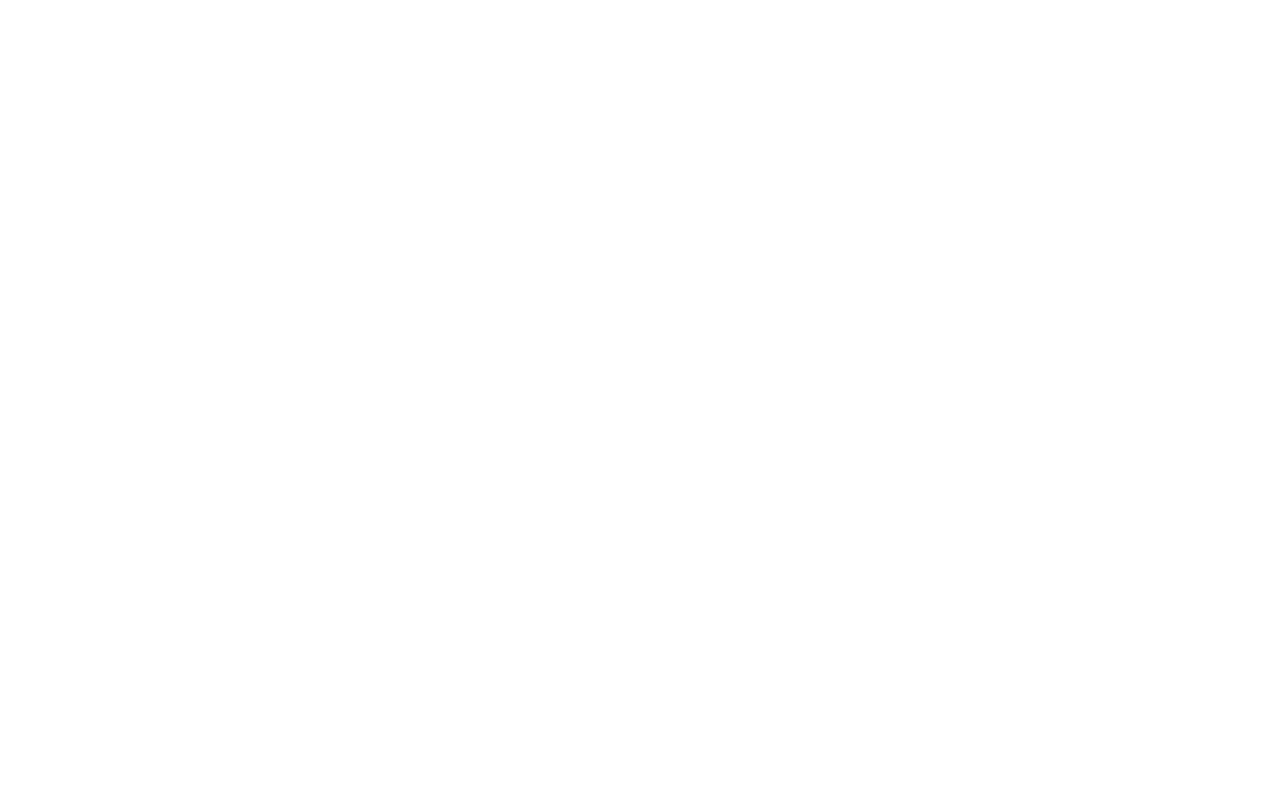
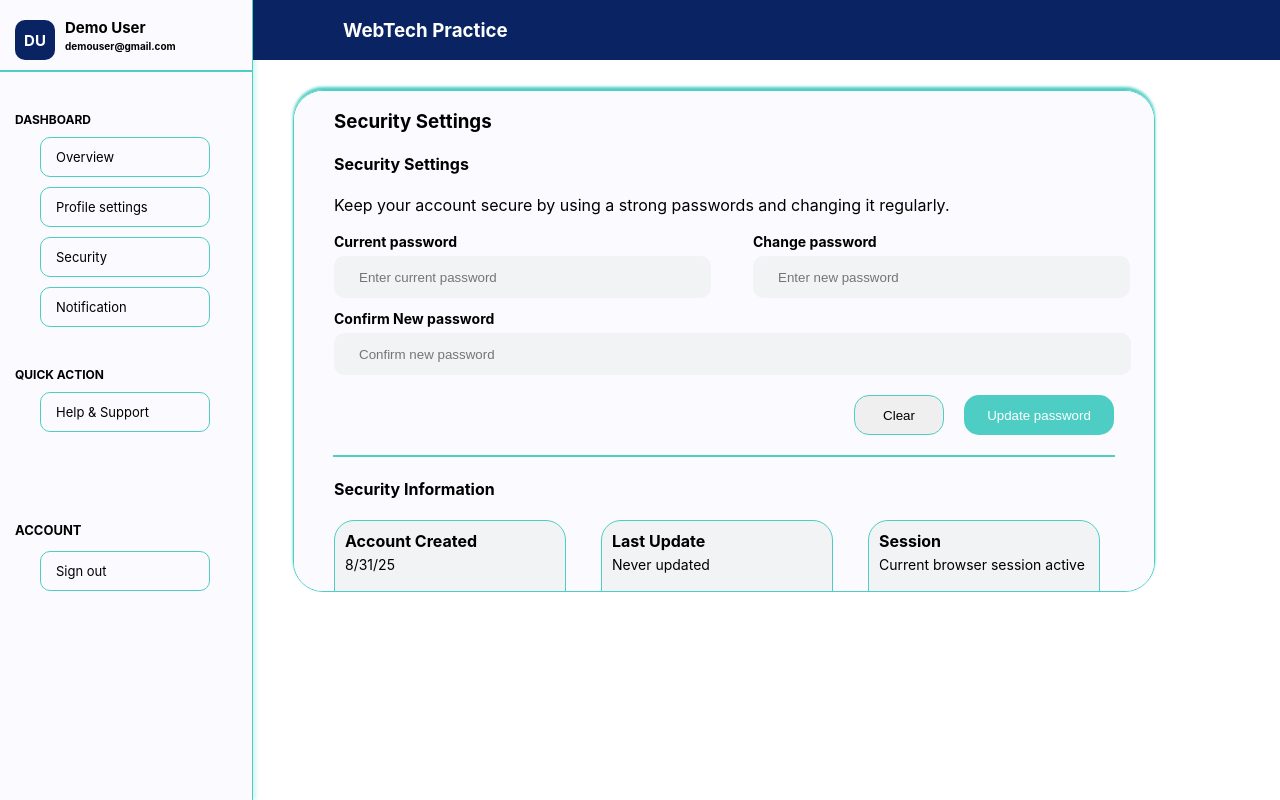
Before and after one commit to Rohit-kr07/React-project-Shahnaz, a React (Create React App) app: page /Securitypage in a window 1280 px wide. Before the commit this address had no page. Built offline with nearby package versions, Linux system fonts and the light colour scheme.

Commit message:
profile and security page completed

```diff
--- a/public/index.html
+++ b/public/index.html
@@ -24,6 +24,12 @@
       work correctly both with client-side routing and a non-root public URL.
       Learn how to configure a non-root public URL by running `npm run build`.
     -->
+
+<link
+  rel="stylesheet"
+  href="https://cdnjs.cloudflare.com/ajax/libs/font-awesome/6.7.2/css/all.min.css"
+/>
+
     <title>React App</title>
   </head>
   <body>
--- a/src/App.js
+++ b/src/App.js
@@ -5,6 +5,9 @@
 import { BrowserRouter, Routes, Route } from "react-router-dom";
 import OverviewPage from "./Views/Pages/Overviewpage";
 import Profilepage from "./Views/Pages/Profilepage";
+import Securitypage from "./Views/Pages/Securitypage";
+import Notificationpage from "./Views/Pages/Notificationpage";
+import Helppage from "./Views/Pages/Helppage";
 
 function App() {
   return (
@@ -15,6 +18,9 @@
         <Route path="/signup" element={<SignUpPage />} />
         <Route path="/overviewpage" element={<OverviewPage />} />
         <Route path="/profilepage" element={<Profilepage />} />
+                <Route path="/Securitypage" element={<Securitypage />} />
+                   <Route path="/Notificationpage" element={<Notificationpage />} />
+                   <Route path="/Helppage" element={<Helppage />} />
       </Routes>
     </BrowserRouter>
   );
--- a/src/Styles/Profileboxstyle.js
+++ b/src/Styles/Profileboxstyle.js
@@ -9,7 +9,7 @@
         borderRadius: "30px",
         boxShadow: "0px -3px 3px 0px #4ECDC4",
         overflowX: "auto",
-    scrollbarWidth: "thin",
+        scrollbarWidth: "thin",
     },
     mainbox: {
         overflow: "hidden",
@@ -24,7 +24,7 @@
     box2: {
         display: "flex",
         flexDirection: "row",
-        gap: "30px",
+        gap: "2px",
     },
     inpbx: {
         backgroundColor: "#F1F3F4",
@@ -34,7 +34,7 @@
         width: "350px",
         marginTop: "5px",
         marginLeft: "40px",
-
+paddingLeft: "25px",
     },
     lbl: {
         marginLeft: "40px",
@@ -45,7 +45,7 @@
     box3: {
         display: "flex",
         flexDirection: "row",
-        gap: "30px",
+        gap: "2px",
         marginTop: "20px",
     },
     street: {
@@ -59,24 +59,33 @@
         borderRadius: "10px",
         border: "none",
         height: "70px",
-        width: "780px",
+        width: "760px",
         marginTop: "5px",
         marginLeft: "40px",
+        paddingLeft: "25px",
     },
-    btn:{
+    btn: {
         marginLeft: "500px",
-marginTop: "20px",
-marginBottom: "20px",
+        marginTop: "20px",
+        marginBottom: "20px",
+
     },
-    btn2:{
-        color:"black",
-        width:"150px",
-        height:"40px",
-   marginRight:"20px",
-    },
-    btn3:{
-       color:"black",
+    btn2: {
+        color: "black",
         width: "150px",
         height: "40px",
+        marginRight: "20px",
+
+        borderRadius: "15px",
+        border: "1px solid #4ECDC4",
+    },
+    btn3: {
+        color: "black",
+        width: "150px",
+        height: "40px",
+        color: "white",
+          borderRadius: "15px",
+        border:"1px",
+        backgroundColor: "#4ECDC4",
     }
 };
--- /dev/null
+++ b/src/Styles/Securityboxstyle.js
@@ -0,0 +1,87 @@
+export const Securityboxstyle = {
+    box1: {
+        width: "860px",
+        height: "500px",
+        border: "1px solid #4ECDC4",
+        marginTop: "30px",
+        marginLeft: "40px",
+        backgroundColor: "#FBFBFF",
+        borderRadius: "30px",
+        boxShadow: "0px -3px 3px 0px #4ECDC4",
+        overflowX: "auto",
+        scrollbarWidth: "thin",
+    },
+    mainbox: {
+        overflow: "hidden",
+        overflowY: "hidden",
+
+    },
+    heading: {
+        marginLeft: "40px",
+    },
+    text: {
+        marginLeft: "40px",
+    },
+    box2: {
+        display: "flex",
+        flexDirection: "row",
+gap: "2px",
+    },
+    inpbx: {
+        backgroundColor: "#F1F3F4",
+        borderRadius: "10px",
+        border: "none",
+        height: "40px",
+        width: "350px",
+        marginTop: "5px",
+        marginLeft: "40px",
+        marginBottom: "10px",
+        paddingLeft: "25px",
+    },
+    lbl: {
+        marginLeft: "40px",
+        fontWeight: "bold",
+        fontSize: "14px",
+    },
+    inpbx1: {
+        paddingLeft:"25px",
+        backgroundColor: "#F1F3F4",
+        borderRadius: "10px",
+        border: "none",
+        height: "40px",
+        width: "770px",
+        marginTop: "5px",
+        marginLeft: "40px",
+    },
+      btn: {
+        marginLeft: "560px",
+        marginTop: "20px",
+        marginBottom: "20px",
+
+    },
+    btn2: {
+        color: "black",
+        width: "90px",
+        height: "40px",
+        marginRight: "20px",
+
+        borderRadius: "15px",
+        border: "1px solid #4ECDC4",
+    },
+    btn3: {
+
+        width: "150px",
+        height: "40px",
+        color: "white",
+          borderRadius: "15px",
+        border: "1px",
+        backgroundColor: "#4ECDC4",
+    },
+    boxes: {
+        marginLeft: "40px",
+        display: "flex",
+        flexDirection: "row",
+        gap:"35px",
+    },
+
+};
--- /dev/null
+++ b/src/Styles/Securitypagestyle.js
@@ -0,0 +1,13 @@
+export const Securitypagestyle = {
+        maindiv: {
+        display: "flex",
+        flexDirection: "row",
+    },
+
+    seconddiv: {
+        display: "flex",
+        flexDirection: "column",
+        width: "100%",
+        height: "100vh",
+    },
+};
--- /dev/null
+++ b/src/Styles/Threeboxstyle.js
@@ -0,0 +1,26 @@
+export const Threeboxstyle = {
+
+    container: {
+        border: "1px solid #4ECDC4",
+        width: "230px",
+        height: "100px",
+        borderRadius: "20px",
+        backgroundColor: "#F1F3F4",
+        marginBottom: "30px",
+
+
+    },
+    heading: {
+        fontSize: "16px",
+        fontWeight: "bold",
+        marginLeft: "10px",
+        marginTop: "10px",
+        marginBottom: "5px",
+    },
+    description: {
+        fontSize: "14px",
+        margin: "0",
+        marginLeft: "10px",
+
+    },
+};
--- a/src/Views/Components/Profilepagecomponents/Profilebox.js
+++ b/src/Views/Components/Profilepagecomponents/Profilebox.js
@@ -153,13 +153,13 @@
         <div style={Profileboxstyle.btn}>
           <button
             style={Profileboxstyle.btn2}
+            >
             Cancel Changes
-          >
           </button>
           <button
             style={Profileboxstyle.btn3}
+            >
             Save Changes
-          >
           </button>
 
         </div>
--- /dev/null
+++ b/src/Views/Components/Securitypagecomponents/Securitybox.js
@@ -0,0 +1,69 @@
+import { Securityboxstyle } from "../../../Styles/Securityboxstyle";
+import Threebox from "./Threebox";
+
+
+const Securitybox = () => {
+    return (
+        <div style={Securityboxstyle.mainbox}>
+            <div style={Securityboxstyle.box1}>
+                <h3 style={Securityboxstyle.heading}>Security Settings</h3>
+                <h4 style={Securityboxstyle.text}>Security Settings</h4>
+                <p style={Securityboxstyle.text}>Keep your account secure by using a strong passwords and changing it regularly.</p>
+
+                <div style={Securityboxstyle.box2}>
+                    <div>
+                        <label style={Securityboxstyle.lbl} htmlFor="Pass">
+                            Current password
+                        </label>
+                        <br />
+                        <input
+                            style={Securityboxstyle.inpbx}
+                            type="text"
+                            placeholder="Enter current password"
+                            id="Pass"
+                        />
+                    </div>
+
+                    <div>
+                        <label style={Securityboxstyle.lbl} htmlFor="Newpass">
+                            Change password
+                        </label>
+                        <br />
+                        <input
+                            style={Securityboxstyle.inpbx}
+                            type="text"
+                            placeholder="Enter new password"
+                            id="Newpass"
+                        />
+                    </div>
+                </div>
+                <label style={Securityboxstyle.lbl} htmlFor="confirm">
+                    Confirm New password
+                </label>
+                <br />
+                <input
+                    style={Securityboxstyle.inpbx1}
+                    type="text"
+                    placeholder="Confirm new password"
+                    id="confirm"
+                />
+
+
+                <div style={Securityboxstyle.btn}>
+                    <button style={Securityboxstyle.btn2}> Clear </button>
+                    <button style={Securityboxstyle.btn3}>  Update password </button>
+
+                </div>
+                <hr style={{ ...Securityboxstyle, width: "780px", border: "1px solid #4ECDC4" }} />
+                <h4 style={Securityboxstyle.text}>Security Information</h4>
+                <div style={Securityboxstyle.boxes}>
+                    <Threebox heading="Account Created" description="8/31/25" />
+                    <Threebox heading="Last Update" description="Never updated" />
+                    <Threebox heading="Session " description="Current browser session active"     />
+                </div>
+            </div>
+        </div>
+    );
+};
+
+export default Securitybox;
--- /dev/null
+++ b/src/Views/Components/Securitypagecomponents/Threebox.js
@@ -0,0 +1,10 @@
+import { Threeboxstyle } from "../../../Styles/Threeboxstyle";
+const Threebox = ({ heading, description }) => {
+    return(
+        <div style={Threeboxstyle.container}>
+    <h5 style={Threeboxstyle.heading}>{heading}</h5>
+        <p style={Threeboxstyle.description}>{description}</p>
+        </div>
+    );
+};
+export default Threebox;
--- a/src/Views/Components/Sidebar.js
+++ b/src/Views/Components/Sidebar.js
@@ -1,16 +1,13 @@
 import React from "react";
 import { Sidebarstyle } from "../../Styles/Sidebarstyle";
 import Sidebarbtn from "./Sidebarbutton";
+import { Link } from "react-router-dom";
 
 const Sidebar = () => {
     return (
         <div style={Sidebarstyle.box}>
-
             <div>
-
-
                 <div style={Sidebarstyle.smalldiv}>
-
                     <div style={Sidebarstyle.smalldiv1}>
                         <h4 style={{ margin: "0px" }}>
                             DU
@@ -18,7 +15,6 @@
                     </div>
 
                     <div style={Sidebarstyle.para}>
-
                         <p style={Sidebarstyle.demo}>
                             Demo User
                         </p>
@@ -26,63 +22,76 @@
                         <p style={Sidebarstyle.gmail}>
                             demouser@gmail.com
                         </p>
-
+                    </div>
                 </div>
 
-                </div>
-
-
                 <hr style={Sidebarstyle.line} />
-
 
                 <p style={Sidebarstyle.heading}>
                     DASHBOARD
                 </p>
-                <div style={{ display: "flex", flexDirection: "column", gap: "10px" }}>
 
+                <div
+                    style={{
+                        display: "flex",
+                        flexDirection: "column",
+                        gap: "10px"
+                    }}
+                >
+                    <Link to="/overviewpage" style={{ textDecoration: "none" }}>
                         <Sidebarbtn
                             style={Sidebarstyle.a1}
                             label="Overview"
+                        />
+                    </Link>
 
-                    />
-
+                    <Link to="/profilepage" style={{ textDecoration: "none" }}>
                         <Sidebarbtn
                             style={Sidebarstyle.a1}
                             label="Profile settings"
+                        />
+                    </Link>
 
-                    />
-
+                    <Link to="/Securitypage" style={{ textDecoration: "none" }}>
                         <Sidebarbtn
                             style={Sidebarstyle.a1}
                             label="Security"
+                        />
+                    </Link>
 
-                    />
-
+                    <Link to="/Notificationpage" style={{ textDecoration: "none" }}>
                         <Sidebarbtn
                             style={Sidebarstyle.a1}
                             label="Notification"
                         />
+                    </Link>
                 </div>
 
                 <p style={Sidebarstyle.heading}>
                     QUICK ACTION
                 </p>
 
+                <Link to="/Helppage" style={{ textDecoration: "none" }}>
                     <Sidebarbtn
                         style={Sidebarstyle.a1}
                         label="Help & Support"
                     />
+                </Link>
+
                 <p style={Sidebarstyle.acc}>
                     ACCOUNT
                 </p>
 
+                <Link to="/login" style={{ textDecoration: "none" }}>
                     <Sidebarbtn
-                    style={{ ...Sidebarstyle.a1, ...Sidebarstyle.signout }}
+                        style={{
+                            ...Sidebarstyle.a1,
+                            ...Sidebarstyle.signout
+                        }}
                         label="Sign out"
                     />
-
+                </Link>
             </div>
-
         </div>
     );
 };
--- /dev/null
+++ b/src/Views/Pages/Securitypage.js
@@ -0,0 +1,21 @@
+import Headingsection from "../Components/Headingsection";
+import Sidebar from "../Components/Sidebar";
+import Securitybox from "../Components/Securitypagecomponents/Securitybox";
+import { Securitypagestyle } from "../../Styles/Securitypagestyle";
+
+const Securitypage = () => {
+    return (
+        <div style={Securitypagestyle.maindiv}>
+
+            <Sidebar />
+            <div style={Securitypagestyle.seconddiv}>
+
+                <Headingsection />
+                <Securitybox />
+
+            </div>
+        </div>
+    );
+};
+
+export default Securitypage;
```
Lines whose indentation alone changed are shown as unchanged.
